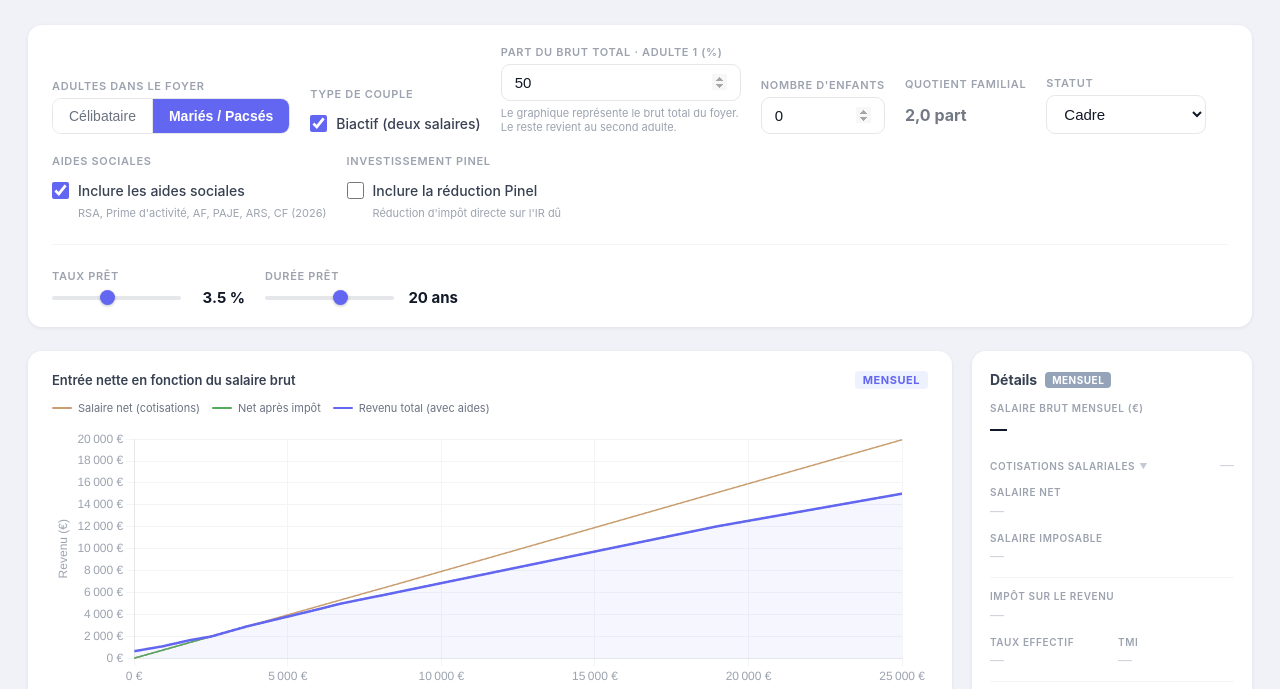
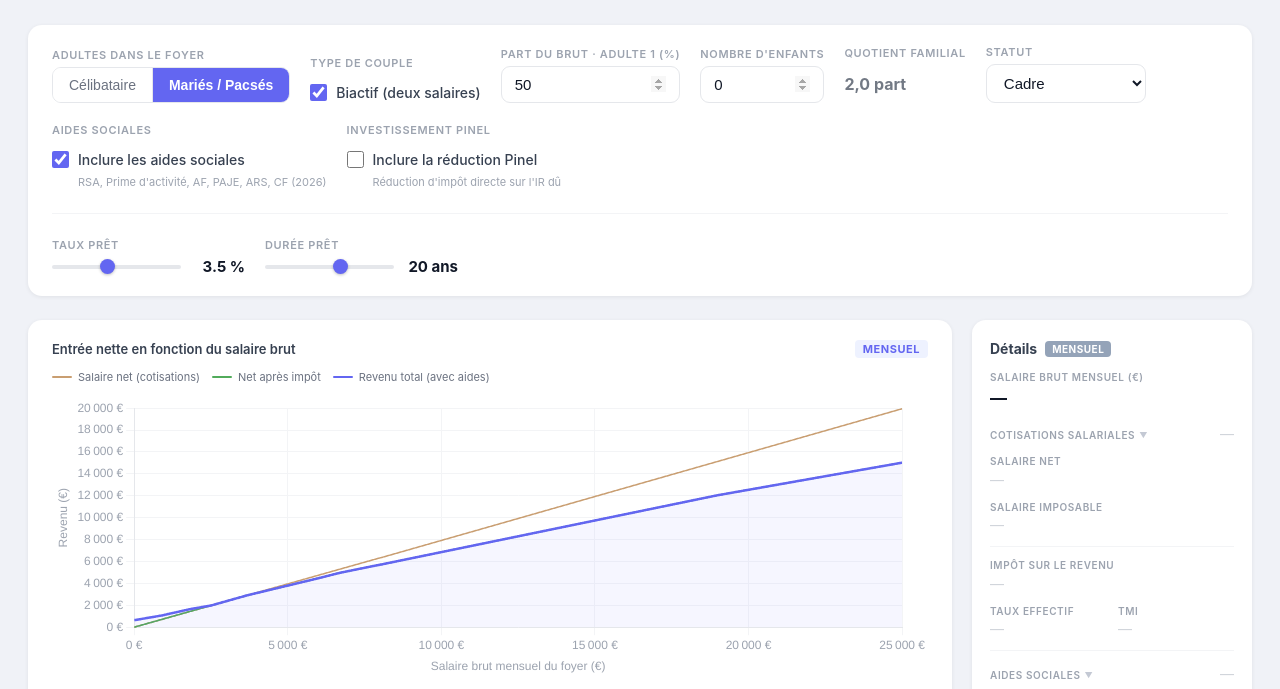
Before and after one commit to lan214/french-income-caclulator, a plain HTML site: page index.html in a window 1280 px wide. Both pictures are taken after a click on the button "Mariés / Pacsés". Shown: the part 90-779 px from the top of the page. Drawn offline with nearby package versions, Linux system fonts and the light colour scheme.

Commit message:
fix: make screen better

```diff
--- a/index.html
+++ b/index.html
@@ -492,9 +492,8 @@
     </div>
 
     <div class="field" id="incomeSplitField" style="display:none">
-      <label for="primaryIncomeShare">Part du brut total · adulte 1 (%)</label>
+      <label for="primaryIncomeShare">Part du brut · adulte 1 (%)</label>
       <input type="number" id="primaryIncomeShare" value="50" min="0" max="100" step="1">
-      <div class="checkbox-hint" style="padding-left:0;max-width:240px">Le graphique représente le brut total du foyer. Le reste revient au second adulte.</div>
     </div>
 
     <!-- Enfants -->
```
